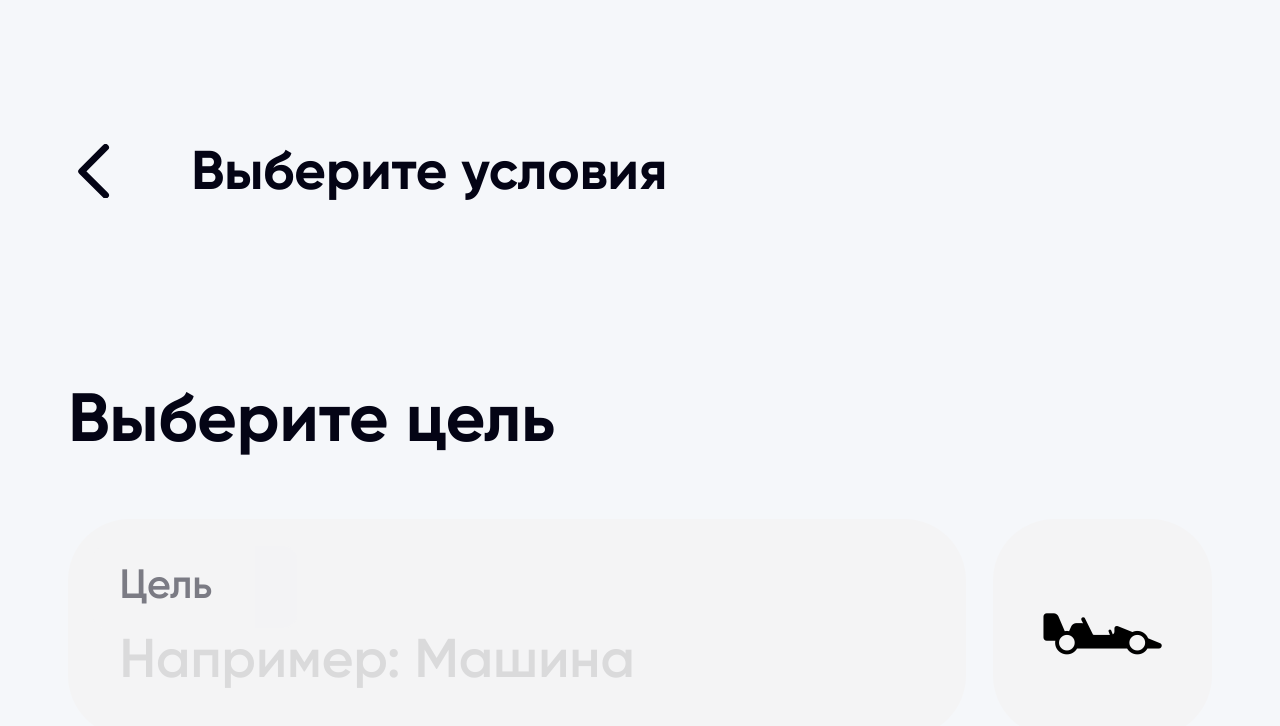
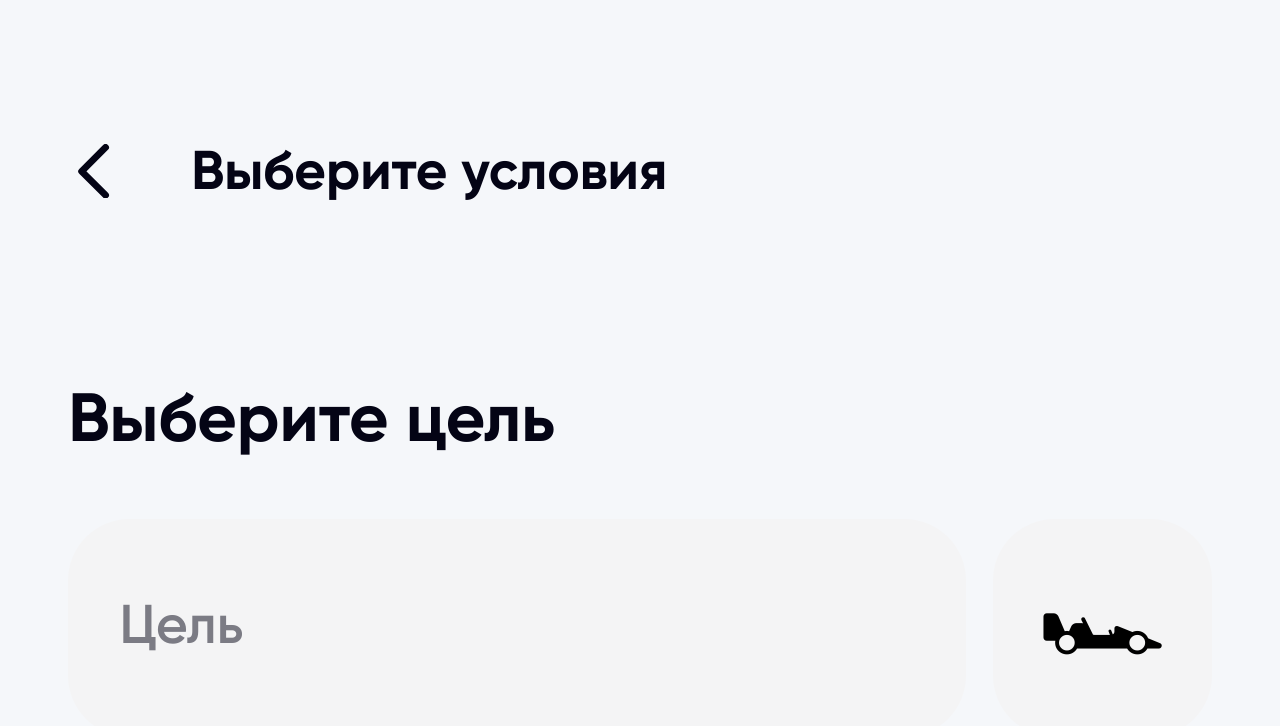
Before and after one commit to avazovjasur/iman-invest, a Next.js app: page /bill/open in a window 1280 px wide. Shown: the top 726 px of the page. Built offline with nearby package versions, Linux system fonts and the light colour scheme.

Commit message:
fix: buttons and inputs

```diff
--- a/src/pages/bill/open.jsx
+++ b/src/pages/bill/open.jsx
@@ -106,10 +106,10 @@ const lang = () => {
         <label htmlFor="target">
           <h3 className={styles.contentTitle}>Выберите цель</h3>
           <div className={styles.contentFormBox}>
-            <div className={styles.contentFormInput} >
+            <label htmlFor='target' className={styles.contentFormInput} >
               <input id='target' type="text" placeholder='Например: Машина' />
               <span>Цель</span>
-            </div>
+            </label>
             <div className={styles.contentFormItem}>
               🏎
             </div>
@@ -118,7 +118,7 @@ const lang = () => {
         <label htmlFor="price">
           <h3 className={styles.contentTitle}>Начать с суммы</h3>
           <div className={styles.contentFormBox}>
-            <div className={styles.contentFormInput}>
+            <label htmlFor='price' className={styles.contentFormInput}>
               <input
                 id='price'
                 type="text"
@@ -130,7 +130,7 @@ const lang = () => {
                 pattern="[0-9]*"
               />
               <span>Сумма</span>
-            </div>
+            </label>
           </div>
           <span className={styles.contentFormNotice}>Минимум 500 000 сум</span>
         </label>
--- a/src/styles/globals.scss
+++ b/src/styles/globals.scss
@@ -27,6 +27,7 @@ button {
   border: none;
   outline: none;
   cursor: pointer;
+  -webkit-tap-highlight-color: transparent;
 }
 
 button:focus,
--- a/src/styles/modules/bill.module.scss
+++ b/src/styles/modules/bill.module.scss
@@ -81,31 +81,24 @@
   background-color: #f4f4f5;
   span {
     font-weight: 500;
-    @include resa("font-size", 12px);
-    @include resa("line-height", 16px);
+    @include resa("font-size", 16px);
+    @include resa("line-height", 20px);
     text-align: left;
     color: #040415;
     opacity: 0.5;
-    position: relative;
+    position: absolute;
     transition: 0.3s all;
-    background-color: #f4f4f5;
-    @include resa("min-width", 60px);
-    width: fit-content;
-    @include resa("left", -8px);
-    @include resa("bottom", -4px);
-    @include resa("padding-left", 8px);
-    @include resa("padding-right", 8px);
-    @include resa("padding-top", 4px);
-    @include resa("padding-bottom", 4px);
-    @include resa("border-radius", 4px);
+    top: 50%;
+    transform: translateY(-50%);
   }
   input {
     background-color: transparent;
     outline: none;
-    position: relative;
+    position: absolute;
     border: none;
     transition: 0.3s all;
     font-weight: 500;
+    @include resa("bottom", 12px);
     @include resa("font-size", 16px);
     @include resa("line-height", 20px);
     text-align: left;
@@ -113,17 +106,21 @@
       font-weight: 500;
       @include resa("font-size", 16px);
       text-align: left;
+      opacity: 0;
+      transition: opacity 0.3s ease;
+    }
+
+    &:focus::placeholder {
       opacity: 0.2;
-    }
-    &:focus {
-      transform: translateY(-2vw);
     }
   }
 
   input:focus + span,
   input:not(:placeholder-shown) + span {
-    transform: translateY(-5vw);
-    opacity: 1;
+    @include resa("top", 12px);
+    transform: translateY(0);
+    @include resa("font-size", 12px);
+    @include resa("line-height", 16px);
   }
 
   &:not(:has(+ .contentFormItem)) {
```
